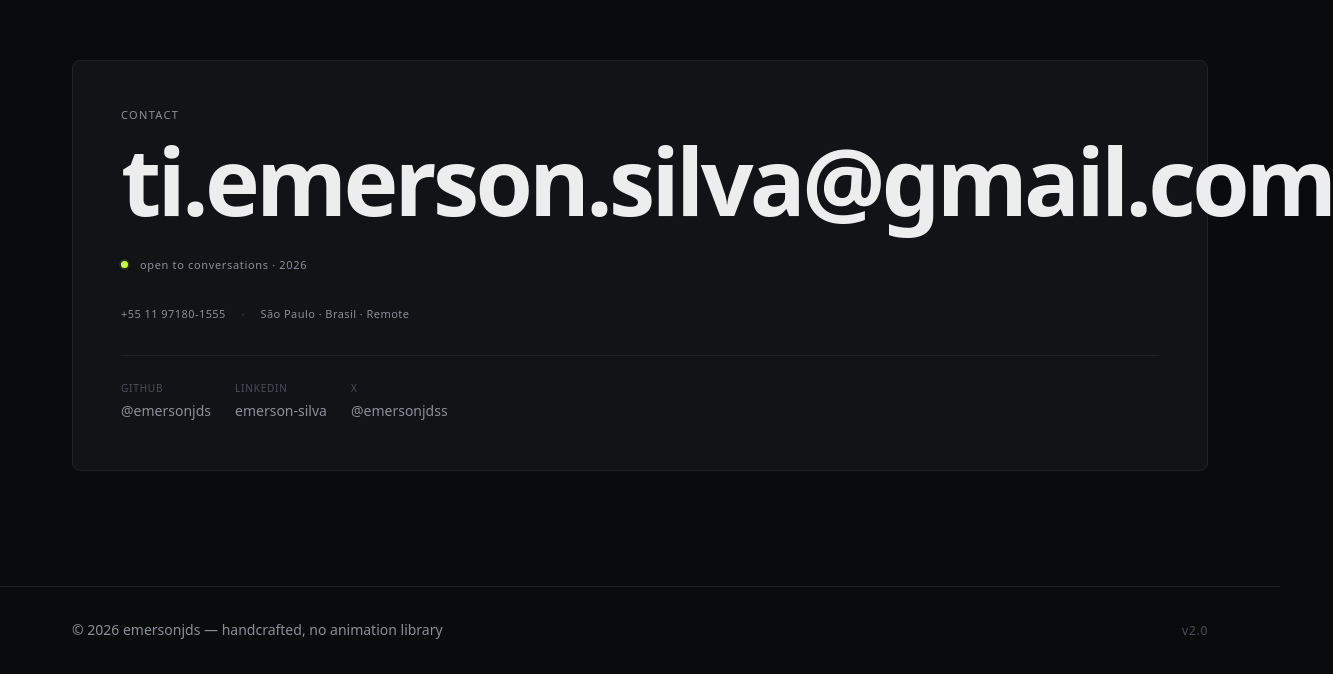
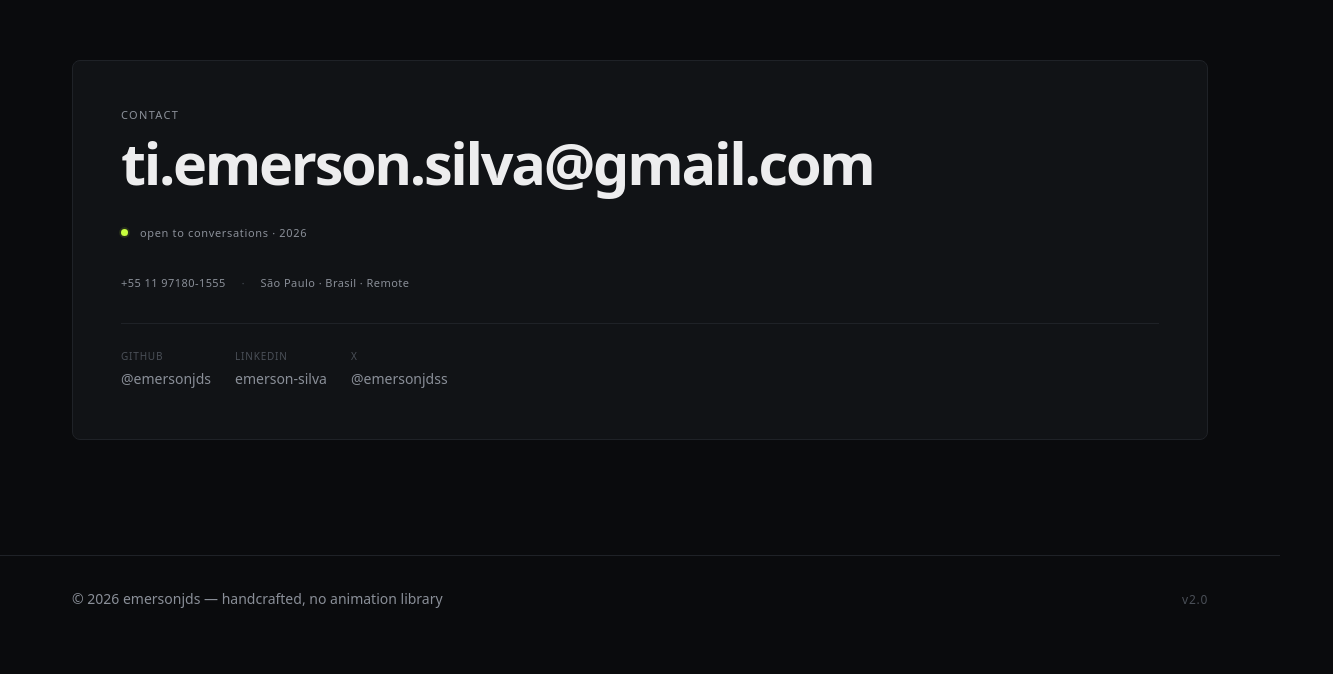
Before and after one commit to emersonjds/emersonjdsme, a Next.js app: page / in a window 1280 px wide. Shown: the part 7184-7858 px from the top of the page, 1333 px wide, since content can reach past the window. After the commit the page ends 7826 px from the top, so only its background shows below. Built offline with nearby package versions, Linux system fonts and the light colour scheme.

Commit message:
fix(contact): constrain email font-size to card width

```diff
--- a/src/components/contact.tsx
+++ b/src/components/contact.tsx
@@ -57,11 +57,13 @@ export default function Contact() {
               displayAs="link"
               className="display"
               style={{
-                fontSize: "var(--fs-display)",
+                fontSize: "clamp(1.75rem, 4.5vw, 4rem)",
                 fontWeight: 700,
                 lineHeight: 0.95,
                 letterSpacing: "-0.04em",
                 color: "var(--color-fg)",
+                wordBreak: "break-all",
+                overflowWrap: "anywhere",
               }}
             />
           </div>
```
